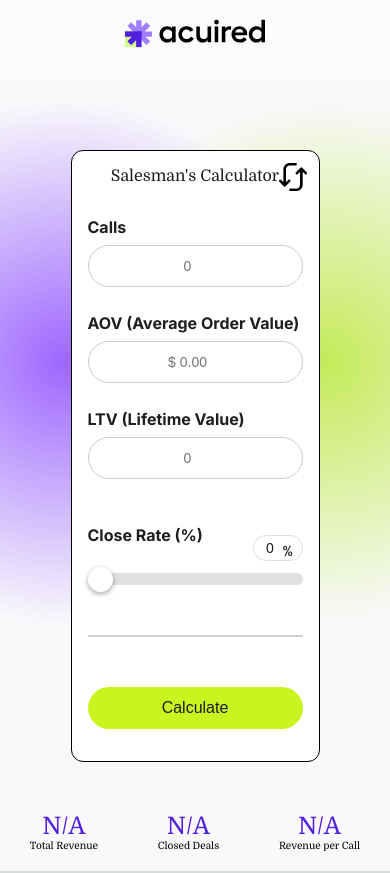
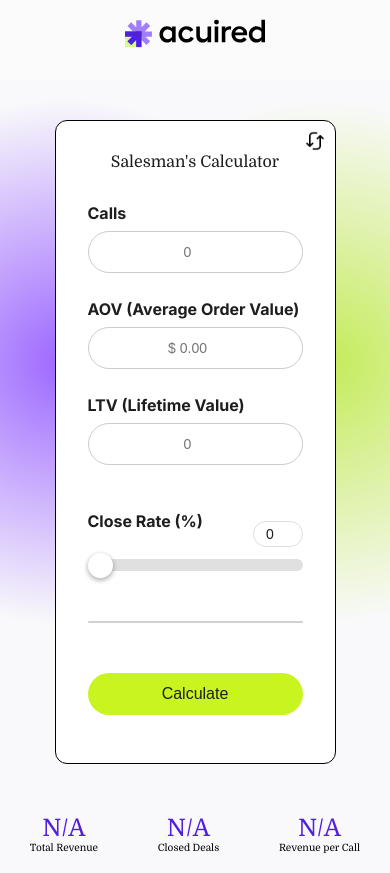
Before and after one commit to MuhammedAbdelmukaram/acuired-calculator, a Next.js app: page / in a window 390 px wide. Built offline with nearby package versions, Linux system fonts and the light colour scheme.

Commit message:
First commit

```diff
--- a/src/app/components/calculator.js
+++ b/src/app/components/calculator.js
@@ -142,7 +142,7 @@ const Calculator = ({ setResults }) => {
                         onChange={handleChange}
                         className={styles.inputCloseRate}
                     />
-                    <span className={styles.inputCloseRateSuffix}>%</span>
+
                 </div>
             </div>
 
--- a/src/app/components/calculator.module.css
+++ b/src/app/components/calculator.module.css
@@ -209,12 +209,18 @@
     .inputCloseRate {
         width: 60px;
     }
+
+    .resetButton {
+        width: 24px;
+        height: 24px;
+    }
 }
 
 @media (max-width: 480px) {
     .container {
-        padding: 1rem;
+        padding: 2rem;
         width: 100%;
+        margin-top: 10px;
     }
 
     .header {
@@ -233,4 +239,9 @@
     .inputCloseRateSuffix {
         font-size: 0.875rem;
     }
+
+    .resetButton {
+        width: 20px;
+        height: 20px;
+    }
 }
```
